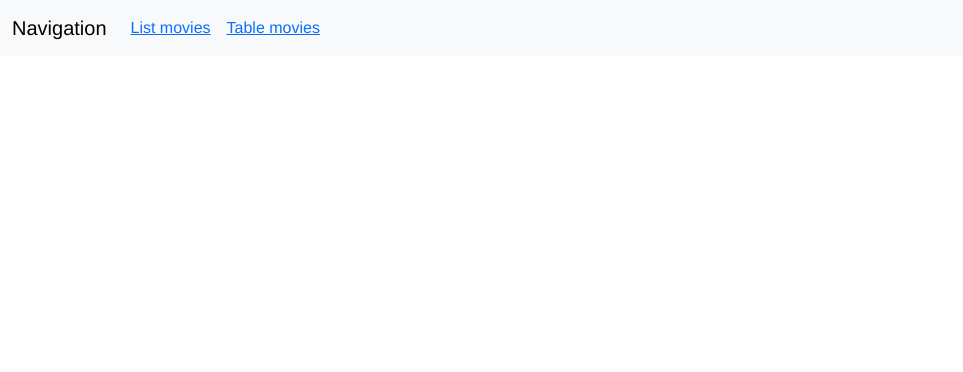
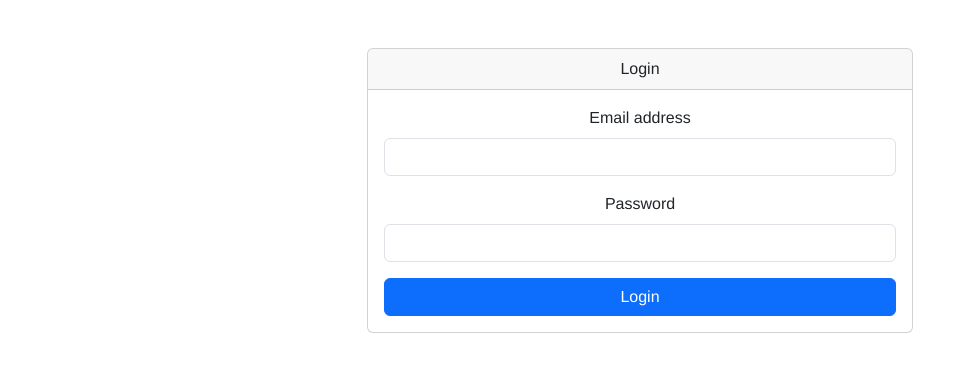
Before and after one commit to AmirDahmouni/Workshop_Vuejs, a Vue app: page /login in a window 1280 px wide. Shown: the top 372 px of the page, without its empty margins (0-963 px from the left). Built offline with nearby package versions, Linux system fonts and the light colour scheme.

Commit message:
feat/login-page

```diff
--- a/src/App.vue
+++ b/src/App.vue
@@ -1,20 +1,15 @@
 <template>
   <div id="app">
-    <NavbarComponent />
     <router-view></router-view>
   </div>
 </template>
 
 <script>
 import NavbarComponent from './components/NavbarComponent.vue'
-import TableMovies from './pages/TableMovies.vue'
-import ListMovies from './pages/ListMovies.vue'
 
 export default {
   name: 'App',
   components: {
-    TableMovies,
-    ListMovies,
     NavbarComponent,
   },
 }
--- a/src/components/HeaderComponent.vue
+++ b/src/components/HeaderComponent.vue
@@ -1,7 +1,7 @@
 <template>
   <div class="container mt-5">
     <h2 class="mb-4">
-      Bonjour à tous, bienvenue dans la formation donnée par
+      Bonjour {{ user }}, bienvenue dans la formation donnée par
       <u>{{ societe }}</u>
     </h2>
 
@@ -38,6 +38,13 @@
 <script setup>
 import { ref, watch } from 'vue'
 
+const props = defineProps({
+  user: {
+    type: String,
+    required: true,
+  },
+})
+
 const societe = ref('ESN Consulting')
 const nbClients = ref(234)
 const Projects = [
--- a/src/pages/ListMovies.vue
+++ b/src/pages/ListMovies.vue
@@ -1,7 +1,7 @@
 <template>
   <NavbarComponent />
   <div class="container mt-5">
-    <HeaderComponent />
+    <HeaderComponent :user="email" />
     <h2 class="mb-4">Les films de moment</h2>
     <table class="table table-bordered">
       <thead class="thead-dark">
@@ -60,10 +60,16 @@
 
 <script setup>
 import { ref, reactive, watch } from 'vue'
+import { useRoute } from 'vue-router'
+import NavbarComponent from '../components/NavbarComponent.vue'
 import MovieComponent from '../components/MovieComponent.vue'
 import HeaderComponent from '../components/HeaderComponent.vue'
 
+const route = useRoute()
+
+const email = ref(route.query.email)
 const nextId = ref(4)
+
 const items = ref([
   { id: 1, title: 'Item 1', description: 'Description for Item 1' },
   { id: 2, title: 'Item 2', description: 'Description for Item 2' },
--- /dev/null
+++ b/src/pages/LoginPage.vue
@@ -0,0 +1,61 @@
+<template>
+  <div class="container mt-5">
+    <div class="row justify-content-center">
+      <div class="col-md-6">
+        <div class="card">
+          <div class="card-header">Login</div>
+          <div class="card-body">
+            <form @submit.prevent="login">
+              <div class="mb-3">
+                <label for="email" class="form-label">Email address</label>
+                <input
+                  type="email"
+                  v-model="email"
+                  class="form-control"
+                  id="email"
+                  required
+                />
+              </div>
+              <div class="mb-3">
+                <label for="password" class="form-label">Password</label>
+                <input
+                  type="password"
+                  v-model="password"
+                  class="form-control"
+                  id="password"
+                  required
+                />
+              </div>
+              <button type="submit" class="btn btn-primary w-100">Login</button>
+            </form>
+          </div>
+        </div>
+      </div>
+    </div>
+  </div>
+</template>
+
+<script setup>
+import { ref } from 'vue'
+import { useRouter } from 'vue-router'
+
+const email = ref('')
+const password = ref('')
+const router = useRouter()
+
+const login = () => {
+  if (email.value && password.value) {
+    alert(`Email: ${email.value}\nPassword: ${password.value}`)
+
+    router.push({ name: 'ListMovies', query: { email: email.value } })
+  } else {
+    alert('Please fill in all fields.')
+  }
+}
+</script>
+
+<style scoped>
+.container {
+  margin-top: 100px;
+}
+</style>
--- a/src/pages/TableMovies.vue
+++ b/src/pages/TableMovies.vue
@@ -1,6 +1,7 @@
 <template>
-  <div class="container mt-5">
-    <HeaderComponent />
+  <NavbarComponent />
+  <div class="container">
+    <HeaderComponent :user="email" />
     <h2 class="mb-4">Les films de moment</h2>
     <table class="table table-bordered">
       <thead class="thead-dark">
@@ -58,6 +59,7 @@
 </template>
 
 <script>
+import NavbarComponent from '../components/NavbarComponent.vue'
 import ItemComponent from '../components/ItemComponent.vue'
 import HeaderComponent from '../components/HeaderComponent.vue'
 import { watch } from 'vue'
@@ -66,6 +68,7 @@ export default {
   name: 'TableMovies',
   components: {
     HeaderComponent,
+    NavbarComponent,
     ItemComponent,
   },
   data() {
@@ -126,8 +129,4 @@ export default {
 }
 </script>
 
-<style scoped>
-.container {
-  margin-top: 20px;
-}
-</style>
+<style></style>
--- a/src/routes/index.js
+++ b/src/routes/index.js
@@ -1,9 +1,13 @@
+
+import { createRouter, createWebHistory } from "vue-router"
 import ListMovies from "../pages/ListMovies.vue"
 import TableMovies from "../pages/TableMovies.vue"
-import { createRouter, createWebHistory } from "vue-router"
+import LoginPage from "../pages/LoginPage.vue"
+
 const routes = [
   { path: "/list", name: "ListMovies", component: ListMovies },
   { path: "/table", name: "TableMovies", component: TableMovies },
+  { path: "/login", name: "LoginPage", component: LoginPage }
 ]
 const router = createRouter({ history: createWebHistory(), routes })
 export default router
```
